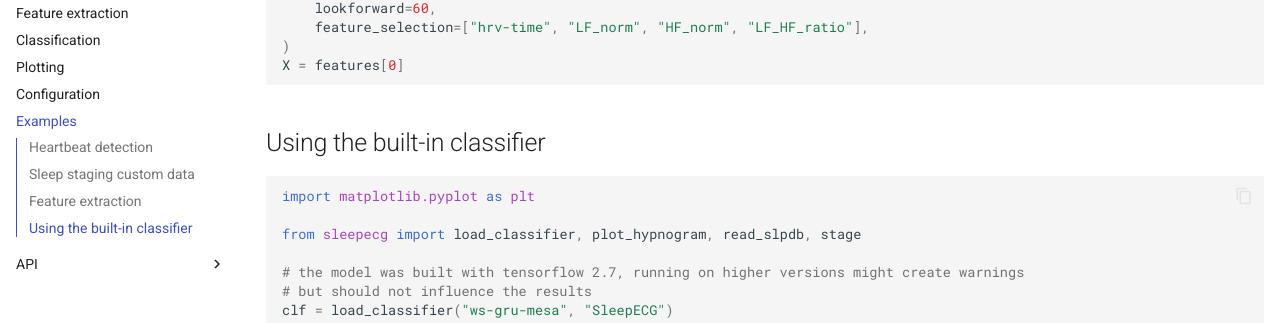
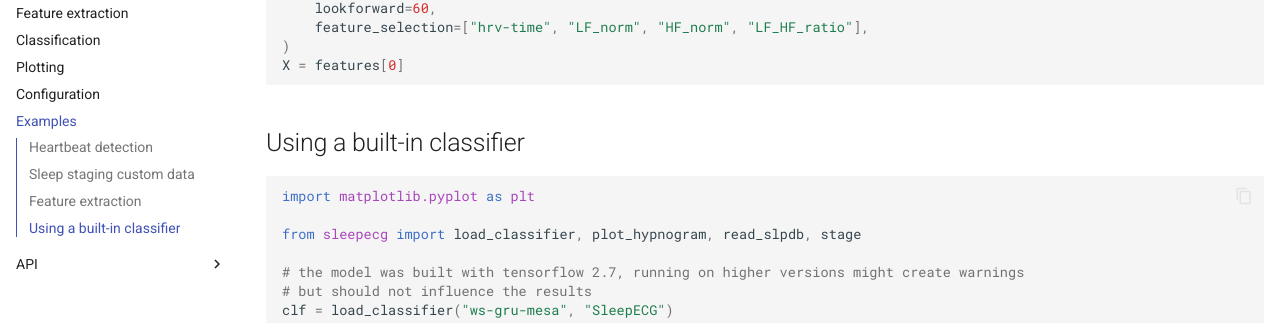
Before and after one commit to cbrnr/sleepecg, an MkDocs documentation site: the page built from docs/examples.md, in a window 1280 px wide and 900 px high, scrolled down 2984 px. Shown: the part 176-499 px from the top of the window. Built offline with MkDocs 1.6.1 and Material for MkDocs 9.7.7, drawn with Linux system fonts in a browser that asks for light colours; comment, search, counter and statistics services are not loaded.

Commit message:
Better example title

````diff
--- a/docs/examples.md
+++ b/docs/examples.md
@@ -162,7 +162,7 @@ X = features[0]
 ```
 
 
-## Using the built-in classifier
+## Using a built-in classifier
 
 ```python
 import matplotlib.pyplot as plt
````
